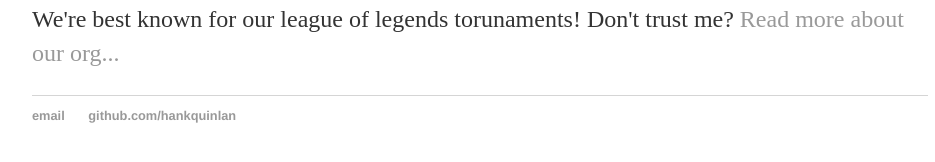
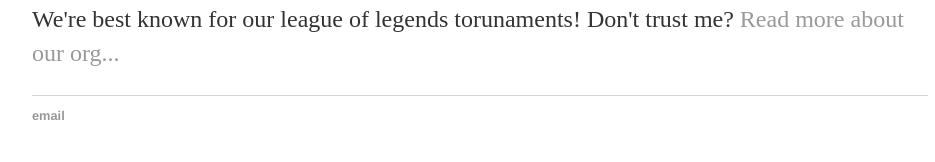
Before and after one commit to KontrolEsports/kontrolesports.github.io, a Jekyll site: the page built from index.html, in a window 1280 px wide. Shown: the part 194-356 px from the top of the page, without its empty margins (160-1095 px from the left). Built offline with Jekyll 4.4.1, drawn with Linux system fonts in a browser that asks for light colours.

Commit message:
Update default.html

```diff
--- a/_layouts/default.html
+++ b/_layouts/default.html
@@ -20,8 +20,7 @@
 			</div><!-- /.container -->
 			<footer>
 	    		<ul>
-	        		<li><a href="mailto:hankquinlanhub@gmail.com">email</a></li>
-	        		<li><a href="https://github.com/hankquinlan">github.com/hankquinlan</a></li>
+	        		<li><a href="mailto:kontrolesportscontact@gmail.com">email</a></li>
 				</ul>
 			</footer>
 		</body>
```
